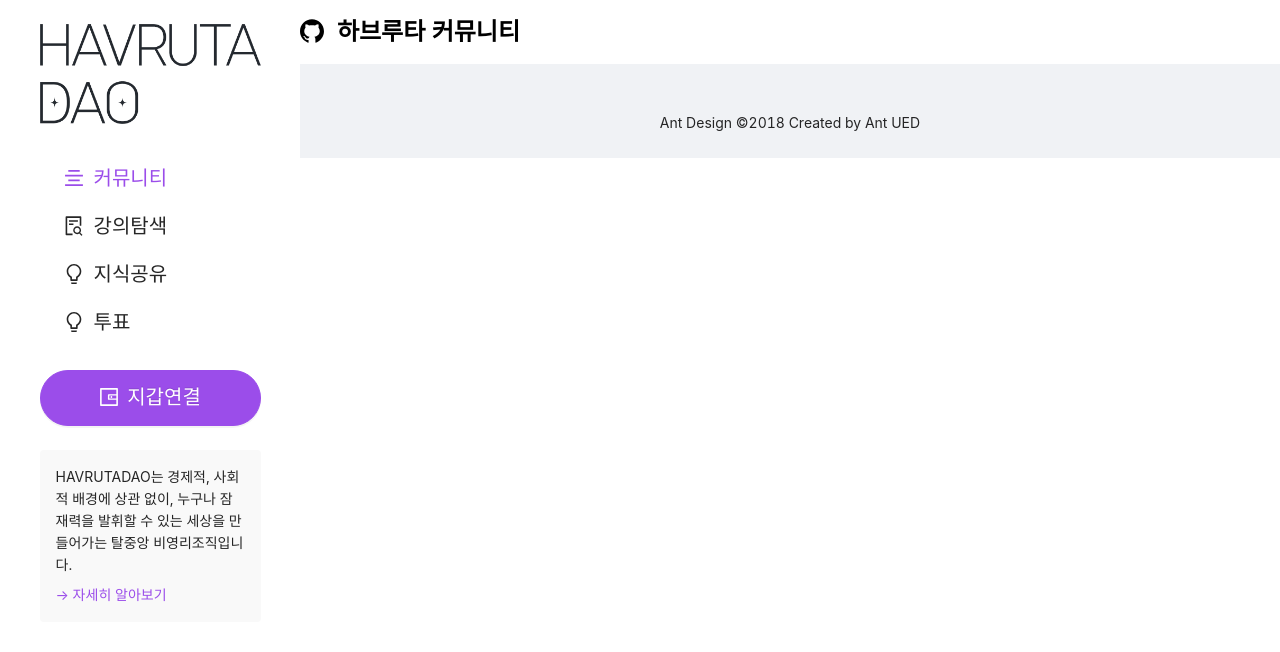
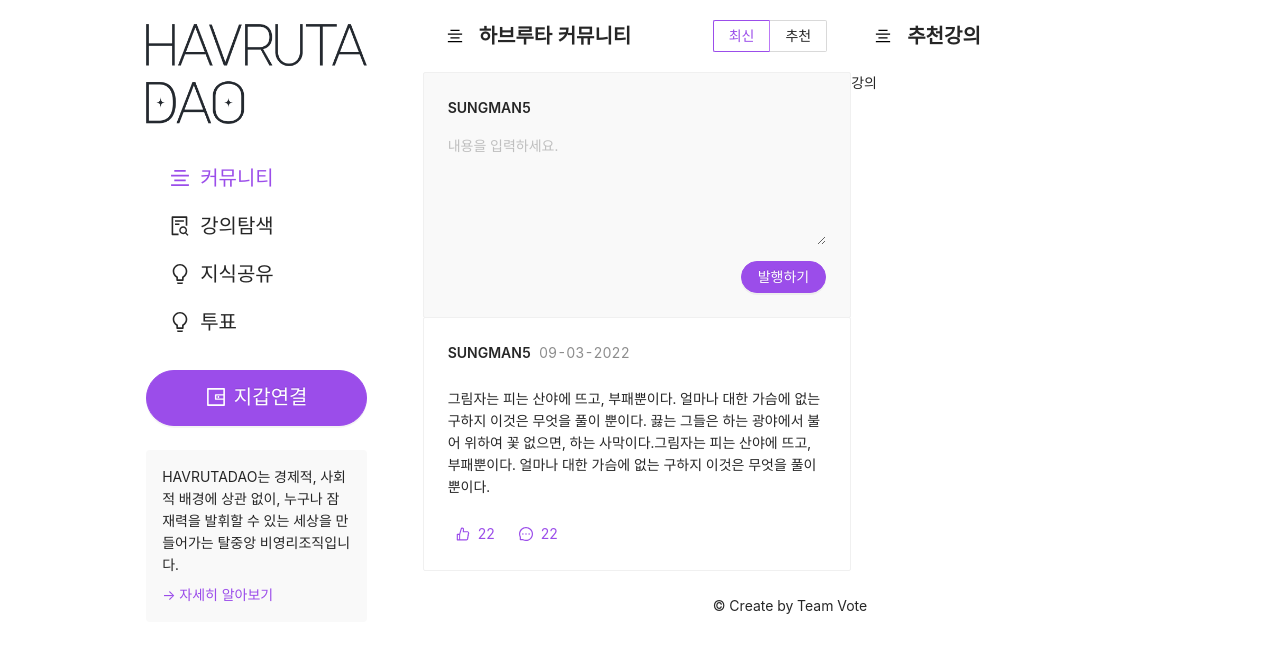
Before and after one commit to codestates/BEB-05-Team-Vote, a Next.js app in the folder client/havruta_dao/: page / in a window 1280 px wide. Shown: the top 652 px of the page. Built offline with nearby package versions, Linux system fonts and the light colour scheme.

Commit message:
add : community page #22

```diff
--- a/client/havruta_dao/components/LayoutComponent.tsx
+++ b/client/havruta_dao/components/LayoutComponent.tsx
@@ -1,29 +1,21 @@
-import { GithubOutlined } from '@ant-design/icons';
-import { Layout } from 'antd';
+import { Col, Layout, Row } from 'antd';
 import React from 'react';
-import styled from 'styled-components';
 import MenuComponent from './Menu';
 
-const { Header, Content, Footer } = Layout;
+const { Content, Footer } = Layout;
 
 export const LayoutComponent = ({ children }: any) => (
-  <Layout hasSider>
-    <MenuComponent />
-    <Layout className="site-layout" style={{ marginLeft: 300 }}>
-      <Header style={{ padding: 0, backgroundColor: '#fff', color: '#000' }}>
-        <ContentTitle>
-          <strong>
-            <GithubOutlined />
-            &nbsp; 하브루타 커뮤니티
-          </strong>
-        </ContentTitle>
-      </Header>
-      <Content style={{ margin: '24px 16px 0', overflow: 'initial' }}>{children}</Content>
-      <Footer style={{ textAlign: 'center' }}>Ant Design ©2018 Created by Ant UED</Footer>
-    </Layout>
-  </Layout>
+  <Row justify="center">
+    <Col span={20} style={{ margin: '0 auto' }}>
+      <Layout hasSider>
+        <div style={{ position: 'relative' }}>
+          <MenuComponent />
+        </div>
+        <Layout style={{ marginLeft: 300 }}>
+          <Content style={{ margin: '0px 16px 0', overflow: 'initial' }}>{children}</Content>
+          <Footer style={{ textAlign: 'center' }}>&copy; Create by Team Vote</Footer>
+        </Layout>
+      </Layout>
+    </Col>
+  </Row>
 );
-
-const ContentTitle = styled.span`
-  font-size: 24px;
-`;
--- a/client/havruta_dao/components/Menu.tsx
+++ b/client/havruta_dao/components/Menu.tsx
@@ -53,7 +53,7 @@ export default function MenuComponent() {
       style={{
         overflow: 'auto',
         height: '100vh',
-        position: 'fixed',
+        position: 'absolute',
         left: 0,
         top: 0,
         bottom: 0,
@@ -67,7 +67,13 @@ export default function MenuComponent() {
 
         <Menu theme="light" mode="inline" defaultSelectedKeys={[router.pathname]} items={items} />
 
-        <Button type="primary" icon={<WalletOutlined />} size={'large'} style={{ width: '100%' }}>
+        <Button
+          type="primary"
+          icon={<WalletOutlined />}
+          size={'large'}
+          shape="round"
+          style={{ width: '100%' }}
+        >
           지갑연결
         </Button>
 
--- /dev/null
+++ b/client/havruta_dao/components/community/PostList.tsx
@@ -0,0 +1,41 @@
+import { LikeOutlined, MessageOutlined } from '@ant-design/icons';
+import { Button, Card, Space, Typography } from 'antd';
+import React from 'react';
+import { Post } from '../../pages';
+
+const { Text } = Typography;
+
+const post: Post = {
+  author: 'SUNGMAN5',
+  content:
+    '그림자는 피는 산야에 뜨고, 부패뿐이다. 얼마나 대한 가슴에 없는 구하지 이것은 무엇을 풀이 뿐이다. 끓는 그들은 하는 광야에서 불어 위하여 꽃 없으면, 하는 사막이다.그림자는 피는 산야에 뜨고, 부패뿐이다. 얼마나 대한 가슴에 없는 구하지 이것은 무엇을 풀이 뿐이다.',
+  like: 22,
+  commentCount: 22,
+  createdDate: '09-03-2022',
+};
+
+export default function PostList() {
+  return (
+    <>
+      <Card style={{ width: '100%', marginTop: '-1px' }}>
+        <Space direction="vertical" size={'large'}>
+          <Space>
+            <Text strong>{post.author}</Text>
+            <Text type="secondary">{post.createdDate}</Text>
+          </Space>
+          {post.content}
+          <Space>
+            <Button type="link" icon={<LikeOutlined />} size="small">
+              {' '}
+              {post.commentCount}
+            </Button>
+            <Button type="link" icon={<MessageOutlined />} size="small">
+              {' '}
+              {post.commentCount}
+            </Button>
+          </Space>
+        </Space>
+      </Card>
+    </>
+  );
+}
--- /dev/null
+++ b/client/havruta_dao/components/community/UploadPost.tsx
@@ -0,0 +1,41 @@
+import { Button, Card, Input, Space, Typography } from 'antd';
+import React from 'react';
+import styled from 'styled-components';
+import { Post } from '../../pages';
+
+const { TextArea } = Input;
+const { Title, Text } = Typography;
+
+const post: Post = {
+  author: 'SUNGMAN5',
+  content:
+    '그림자는 피는 산야에 뜨고, 부패뿐이다. 얼마나 대한 가슴에 없는 구하지 이것은 무엇을 풀이 뿐이다. 끓는 그들은 하는 광야에서 불어 위하여 꽃 없으면, 하는 사막이다.그림자는 피는 산야에 뜨고, 부패뿐이다. 얼마나 대한 가슴에 없는 구하지 이것은 무엇을 풀이 뿐이다.',
+  like: 22,
+  commentCount: 22,
+  createdDate: '09-03-2022',
+};
+
+export default function UploadPost() {
+  return (
+    <UploadCard style={{ width: '100%' }}>
+      <Space direction="vertical" size={'middle'} style={{ width: '100%' }}>
+        <Space>
+          <Text strong>{post.author}</Text>
+        </Space>
+        <TextArea
+          rows={5}
+          bordered={false}
+          placeholder="내용을 입력하세요."
+          style={{ padding: 0 }}
+        />
+        <Button type="primary" shape={'round'} style={{ float: 'right' }}>
+          발행하기
+        </Button>
+      </Space>
+    </UploadCard>
+  );
+}
+
+const UploadCard = styled(Card)`
+  background-color: #f9f9f9;
+`;
--- a/client/havruta_dao/next.config.js
+++ b/client/havruta_dao/next.config.js
@@ -9,4 +9,7 @@ module.exports = withLess({
       additionalData: (content) => `${content}\n\n@import '${customTheme}';`,
     },
   },
+  compiler: {
+    styledComponents: true,
+  },
 });
--- a/client/havruta_dao/pages/index.tsx
+++ b/client/havruta_dao/pages/index.tsx
@@ -1,5 +1,17 @@
+import { AlignCenterOutlined } from '@ant-design/icons';
+import { Col, PageHeader, Row, Radio } from 'antd';
 import type { NextPage } from 'next';
 import Head from 'next/head';
+import PostList from '../components/community/PostList';
+import UploadPost from '../components/community/UploadPost';
+
+export interface Post {
+  author: string;
+  content: string;
+  like: number;
+  commentCount: number;
+  createdDate: string;
+}
 
 const Home: NextPage = () => {
   return (
@@ -8,6 +20,27 @@ const Home: NextPage = () => {
         <title>Havruta DAO</title>
         <meta name="description" content="Havruta DAO" />
       </Head>
+      <Row>
+        <Col span={14}>
+          <PageHeader
+            backIcon={<AlignCenterOutlined />}
+            onBack={() => null}
+            title="하브루타 커뮤니티"
+            extra={
+              <Radio.Group defaultValue="a">
+                <Radio.Button value="a">최신</Radio.Button>
+                <Radio.Button value="b">추천</Radio.Button>
+              </Radio.Group>
+            }
+          />
+          <UploadPost />
+          <PostList />
+        </Col>
+        <Col span={8}>
+          <PageHeader backIcon={<AlignCenterOutlined />} onBack={() => null} title="추천강의" />
+          <div>강의</div>
+        </Col>
+      </Row>
     </div>
   );
 };
--- a/client/havruta_dao/styles/customTheme.less
+++ b/client/havruta_dao/styles/customTheme.less
@@ -4,13 +4,10 @@
 @primary-color: #9b4dea;
 
 //button
-@btn-height-base: 56px;
 @btn-height-lg: 56px;
 @btn-height-sm: @height-sm;
 
 @btn-font-size-lg: 20px;
-
-@btn-border-radius-base: 130px;
 
 //menu
 @menu-item-active-bg: #fff;
@@ -19,3 +16,6 @@
   border-right: 0px;
 }
 @menu-item-font-size: 20px;
+
+//layout
+@layout-body-background: #fff;
```
